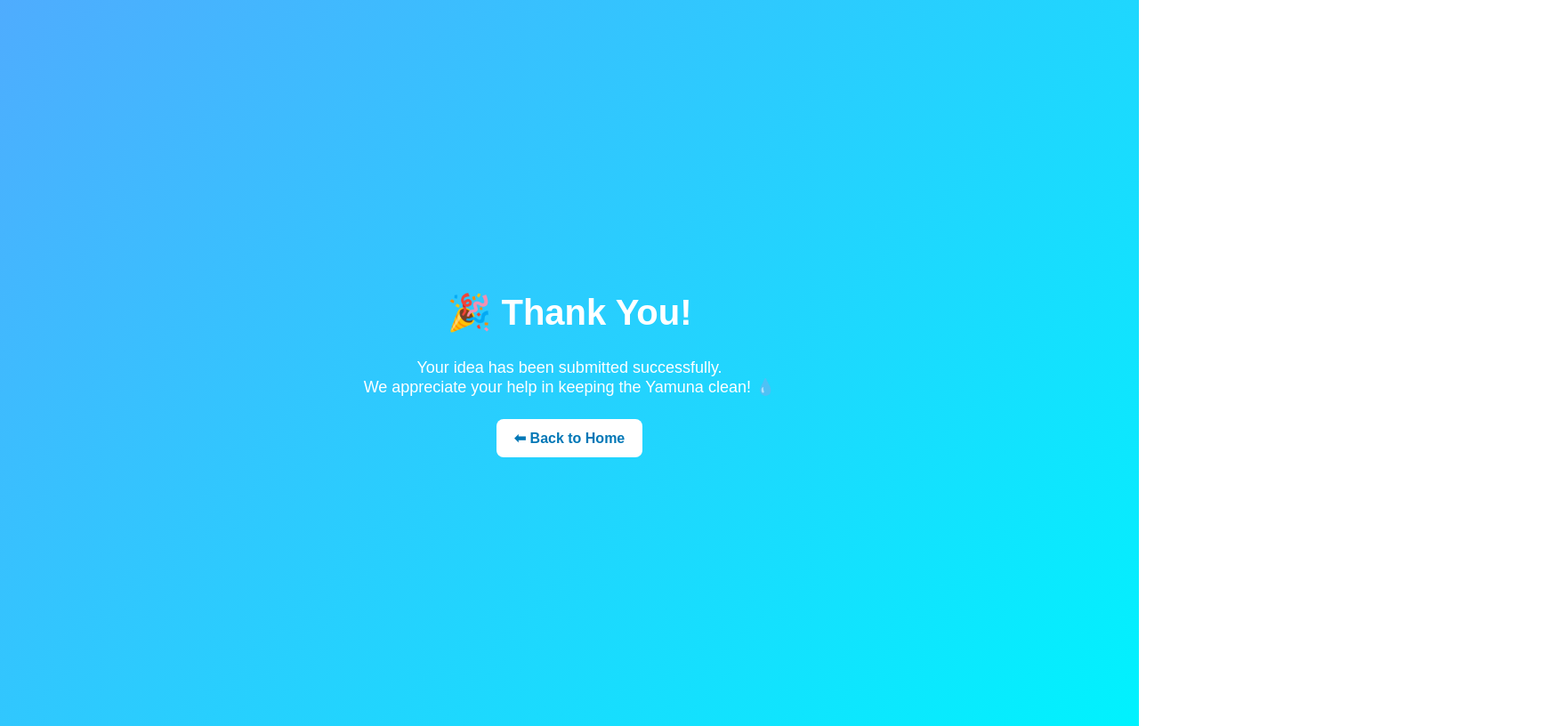
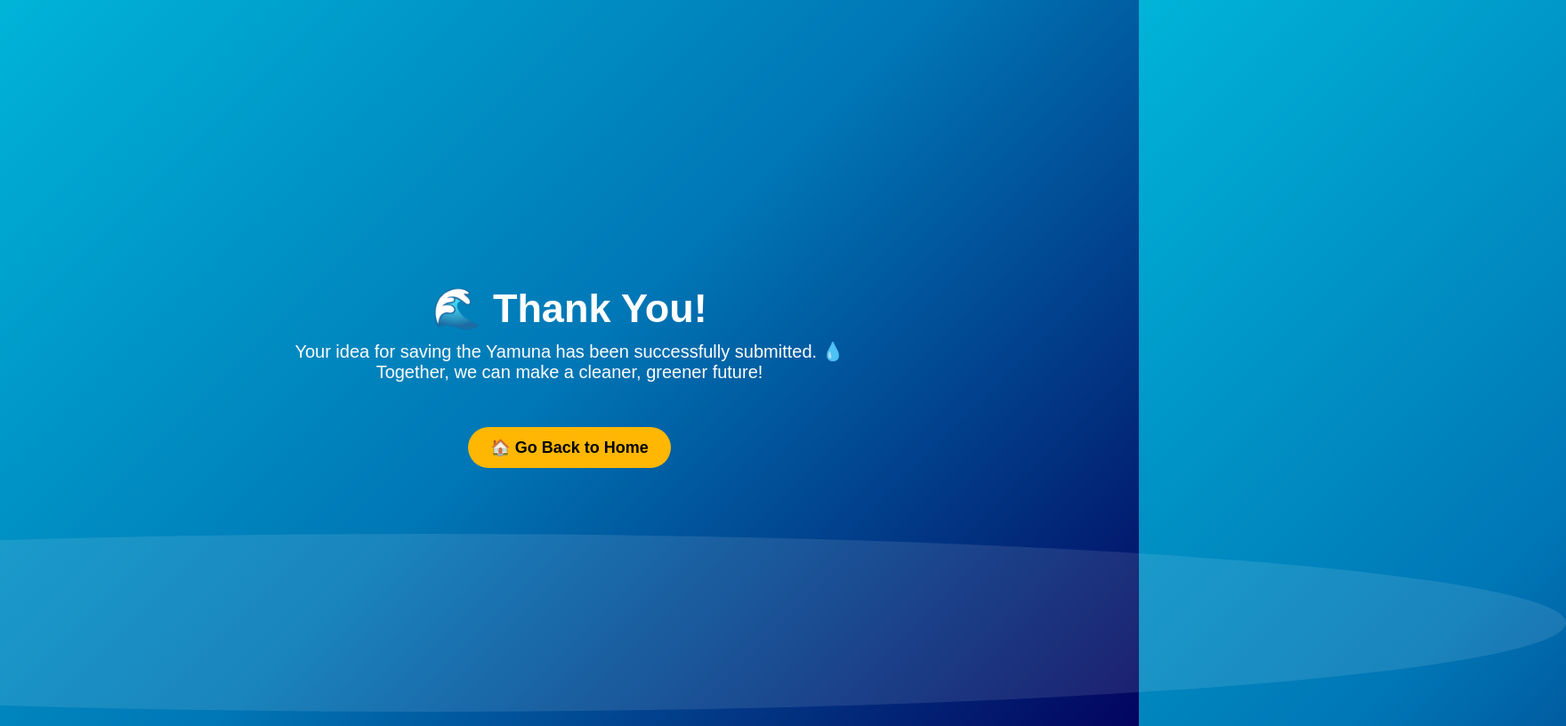
Before and after one commit to shandilyashamiksha-a11y/Yamuna-project, a plain HTML site: page thankyou.html in a window 1280 px wide. Shown: the whole page at 89% size, 1760 px wide, since content can reach past the window. Drawn offline with Linux system fonts and the light colour scheme.

Commit message:
thankyou.html

```diff
--- a/thankyou.html
+++ b/thankyou.html
@@ -1,47 +1,104 @@
 <!DOCTYPE html>
 <html lang="en">
 <head>
-<meta charset="UTF-8">
-<meta name="viewport" content="width=device-width, initial-scale=1.0">
+  <meta charset="UTF-8" />
+  <meta name="viewport" content="width=device-width, initial-scale=1.0" />
   <title>Thank You!</title>
   <style>
     body {
-    background: linear-gradient(135deg, #4facfe, #00f2fe);
+      font-family: "Poppins", sans-serif;
+      background: linear-gradient(135deg, #00b4d8, #0077b6, #03045e);
       color: white;
-    font-family: 'Poppins', sans-serif;
       text-align: center;
       height: 100vh;
       display: flex;
+      flex-direction: column;
       justify-content: center;
       align-items: center;
-    flex-direction: column;
+      overflow: hidden;
     }
+
     h1 {
-    font-size: 40px;
+      font-size: 45px;
       margin-bottom: 10px;
+      animation: fadeInDown 1s ease forwards;
     }
+
     p {
-    font-size: 18px;
-    margin-bottom: 25px;
+      font-size: 20px;
+      margin-top: 0;
+      animation: fadeIn 2s ease forwards;
     }
-  a {
-    background: white;
-    color: #0077b6;
-    padding: 12px 20px;
-    border-radius: 8px;
+
+    .btn {
+      margin-top: 30px;
+      background: #ffb703;
+      color: #000;
+      padding: 12px 25px;
+      border-radius: 30px;
       text-decoration: none;
       font-weight: bold;
+      font-size: 18px;
       transition: 0.3s;
+      animation: fadeInUp 1.5s ease forwards;
     }
-  a:hover {
-    background: #0077b6;
-    color: white;
+
+    .btn:hover {
+      background: #fb8500;
+      transform: scale(1.1);
+    }
+
+    @keyframes fadeInDown {
+      from {
+        opacity: 0;
+        transform: translateY(-50px);
+      }
+      to {
+        opacity: 1;
+        transform: translateY(0);
+      }
+    }
+
+    @keyframes fadeInUp {
+      from {
+        opacity: 0;
+        transform: translateY(50px);
+      }
+      to {
+        opacity: 1;
+        transform: translateY(0);
+      }
+    }
+
+    @keyframes fadeIn {
+      from { opacity: 0; }
+      to { opacity: 1; }
+    }
+
+    .wave {
+      position: absolute;
+      bottom: 0;
+      left: 0;
+      width: 200%;
+      height: 200px;
+      background: rgba(255, 255, 255, 0.1);
+      border-radius: 100%;
+      animation: wave 8s linear infinite;
+    }
+
+    @keyframes wave {
+      0% { transform: translateX(0); }
+      100% { transform: translateX(-50%); }
     }
   </style>
 </head>
 <body>
-  <h1>🎉 Thank You!</h1>
-  <p>Your idea has been submitted successfully.<br>We appreciate your help in keeping the Yamuna clean! 💧</p>
-  <a href="index.html">⬅ Back to Home</a>
+  <h1>🌊 Thank You!</h1>
+  <p>Your idea for saving the Yamuna has been successfully submitted. 💧<br>
+  Together, we can make a cleaner, greener future!</p>
+
+  <a href="https://shandilyashamiksha-a11y.github.io/" class="btn">🏠 Go Back to Home</a>
+
+  <div class="wave"></div>
 </body>
 </html>
```
Lines whose indentation alone changed are shown as unchanged.
